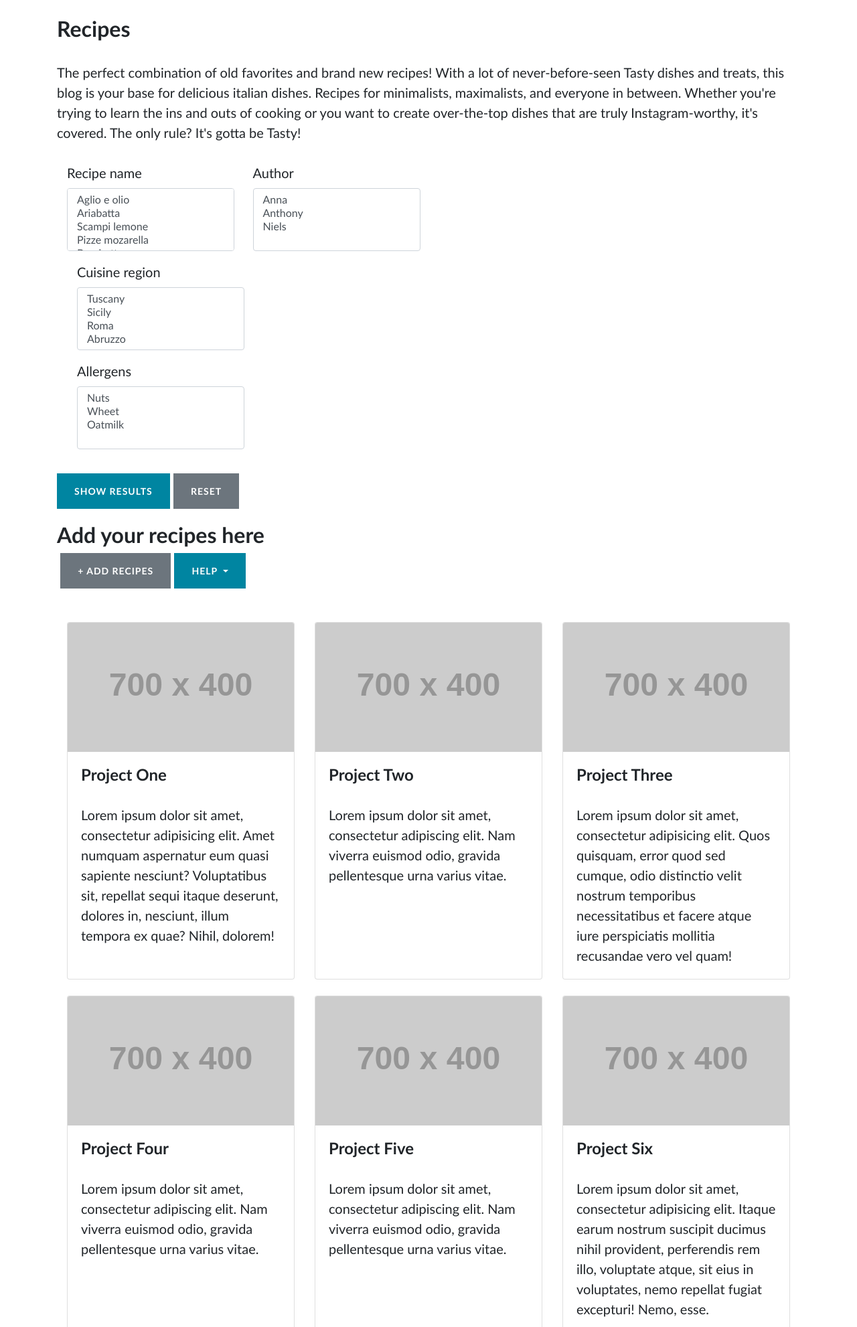
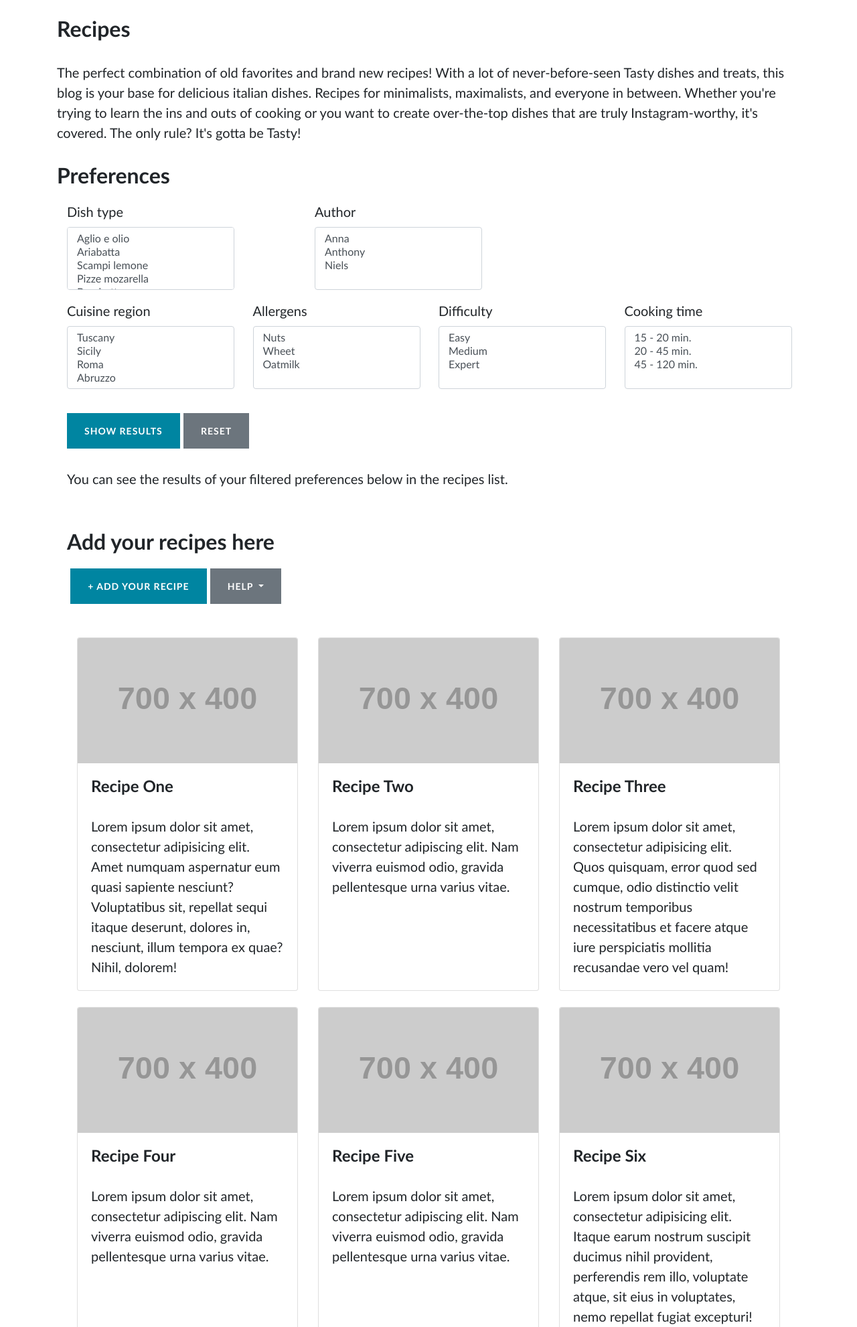
Before and after one commit to Code-Institute-Submissions/portfolio-8, a Flask app: page /recipes in a window 1280 px wide. Shown: the part 558-2540 px from the top of the page at 67% size. Run offline with Flask 2, Linux system fonts and the light colour scheme; grey boxes labelled with a size stand in for pictures from a placeholder-image service; some libraries are stand-ins or nearby versions.

Commit message:
added addrecipes.html pages and linked all pages with Flask

```diff
--- a/static/css/style.css
+++ b/static/css/style.css
@@ -6,12 +6,18 @@
     margin-bottom: 50px;
 }
 
+.col-md-4{
+    display:block;
+}
+
 .kitchen img{
   width: 100%;
   height: auto;
 }
 
-
+.form-group a{
+    font-weight: bold;
+}
 
 .flag{
     margin-right: 1px;
@@ -27,6 +33,10 @@
 
 my-3 p{
     margin-top: 0px;
+}
+
+col-sm-3 a{
+    font-weight: bold;
 }
 
 .related-projects{
@@ -218,7 +228,7 @@ my-3 p{
 }
 
 .container-recipes{
-    margin-top: 20px
+    margin-top: 60px
 }
 
 .button2, input{
@@ -296,3 +306,8 @@ h2 a {
 .form-control{
     width: 250px;
 }
+
+.h2, h2 {
+    font-size: 2rem;
+    margin-bottom: 20px;
+}
--- a/templates/recipes.html
+++ b/templates/recipes.html
@@ -9,13 +9,15 @@
  Whether you're trying to learn the ins and outs of cooking or you want to create over-the-top dishes that are truly Instagram-worthy, it's covered. The only rule? It's gotta be Tasty!
 </p>
 
+<h2>Preferences</h2>
+
 <div class="container">
  <div class="row">
 
-  <div class="col-sm-3">
+  <div class="col-sm-4">
 
    <div class="form-group">
-    <label for="exampleFormControlSelect2">Recipe name</label>
+    <label for="exampleFormControlSelect2">Dish type</label>
     <select multiple class="form-control" id="exampleFormControlSelect2">
       <option>Aglio e olio</option>
       <option>Ariabatta</option>
@@ -26,7 +28,7 @@
   </div>
 </div>
 
-  <div class="col-sm-3">
+  <div class="col-sm-4">
     <label for="exampleFormControlSelect2">Author</label>
     <select multiple class="form-control" id="exampleFormControlSelect2">
       <option>Anna</option>
@@ -35,6 +37,8 @@
     </select>
   </div>
  </div>
+
+ <div class="row">
 
 <div class="col-sm-3">
  <div class="form-group">
@@ -59,11 +63,35 @@
   </div>
  </div>
 
+
+
+ <div class="col-sm-3">
+ <div class="form-group">
+    <label for="exampleFormControlSelect2">Difficulty</label>
+    <select multiple class="form-control" id="exampleFormControlSelect2">
+      <option>Easy</option>
+      <option>Medium</option>
+      <option>Expert</option>
+    </select>
+  </div>
+ </div>
+
+ <div class="col-sm-3">
+ <div class="form-group">
+    <label for="exampleFormControlSelect2">Cooking time</label>
+    <select multiple class="form-control" id="exampleFormControlSelect2">
+      <option>15 - 20 min. </option>
+      <option>20 - 45 min. </option>
+      <option>45 - 120 min. </option>
+    </select>
+  </div>
+ </div>
 </div>
 
 <input class="btn btn-primary" type="submit" value="Show results">
 <input class="btn btn-secondary" type="reset" value="Reset">
 
+<p>You can see the results of your filtered preferences below in the recipes list.</p>
 
 <div class="container-recipes">
  <h2>Add your recipes here</h2>
@@ -75,11 +103,22 @@
   </div>
 
    <span class="caret"></span></button>
-     <a class="btn btn-secondary" href="/addrecipes" role="button">&#43; Add recipes</a>
-   <button class="btn btn-primary dropdown-toggle" type="button" data-toggle="dropdown">Help
+     <a class="btn btn-primary" href="/addrecipes" role="button">&#43; Add your recipe
+     </a>
+  <a class="btn btn-secondary dropdown-toggle" href="#" role="button" id="dropdownMenuLink" data-toggle="dropdown" aria-haspopup="true" aria-expanded="false">
+    Help
+  </a>
+
+  <div class="dropdown-menu" aria-labelledby="dropdownMenuLink">
+    <a class="dropdown-item" href="/contact">Contact me</a>
+    <a class="dropdown-item" href="/instruction">Add recipe instruction</a>
+  </div>
 
 
   </div>
+
+
+
 
 
 
@@ -92,10 +131,10 @@
   <div class="row">
     <div class="col-lg-4 col-sm-6 mb-4">
       <div class="card h-100">
-        <a href="#"><img class="card-img-top" src="http://placehold.it/700x400" alt=""></a>
+        <a href="/detailpage"><img class="card-img-top" src="http://placehold.it/700x400" alt=""></a>
         <div class="card-body">
           <h4 class="card-title">
-            <a href="#">Project One</a>
+            <a href="/detailpage">Recipe One</a>
           </h4>
           <p class="card-text">Lorem ipsum dolor sit amet, consectetur adipisicing elit. Amet numquam aspernatur eum quasi sapiente nesciunt? Voluptatibus sit, repellat sequi itaque deserunt, dolores in, nesciunt, illum tempora ex quae? Nihil, dolorem!</p>
         </div>
@@ -103,10 +142,10 @@
     </div>
     <div class="col-lg-4 col-sm-6 mb-4">
       <div class="card h-100">
-        <a href="#"><img class="card-img-top" src="http://placehold.it/700x400" alt=""></a>
+        <a href="/detailpage"><img class="card-img-top" src="http://placehold.it/700x400" alt=""></a>
         <div class="card-body">
           <h4 class="card-title">
-            <a href="#">Project Two</a>
+            <a href="/detailpage">Recipe Two</a>
           </h4>
           <p class="card-text">Lorem ipsum dolor sit amet, consectetur adipiscing elit. Nam viverra euismod odio, gravida pellentesque urna varius vitae.</p>
         </div>
@@ -117,7 +156,7 @@
         <a href="#"><img class="card-img-top" src="http://placehold.it/700x400" alt=""></a>
         <div class="card-body">
           <h4 class="card-title">
-            <a href="#">Project Three</a>
+            <a href="/detailpage">Recipe Three</a>
           </h4>
           <p class="card-text">Lorem ipsum dolor sit amet, consectetur adipisicing elit. Quos quisquam, error quod sed cumque, odio distinctio velit nostrum temporibus necessitatibus et facere atque iure perspiciatis mollitia recusandae vero vel quam!</p>
         </div>
@@ -125,10 +164,10 @@
     </div>
     <div class="col-lg-4 col-sm-6 mb-4">
       <div class="card h-100">
-        <a href="#"><img class="card-img-top" src="http://placehold.it/700x400" alt=""></a>
+        <a href="/detailpage"><img class="card-img-top" src="http://placehold.it/700x400" alt=""></a>
         <div class="card-body">
           <h4 class="card-title">
-            <a href="#">Project Four</a>
+            <a href="/detailpage">Recipe Four</a>
           </h4>
           <p class="card-text">Lorem ipsum dolor sit amet, consectetur adipiscing elit. Nam viverra euismod odio, gravida pellentesque urna varius vitae.</p>
         </div>
@@ -136,10 +175,10 @@
     </div>
     <div class="col-lg-4 col-sm-6 mb-4">
       <div class="card h-100">
-        <a href="#"><img class="card-img-top" src="http://placehold.it/700x400" alt=""></a>
+        <a href="/detailpage"><img class="card-img-top" src="http://placehold.it/700x400" alt=""></a>
         <div class="card-body">
           <h4 class="card-title">
-            <a href="#">Project Five</a>
+            <a href="/detailpage">Recipe Five</a>
           </h4>
           <p class="card-text">Lorem ipsum dolor sit amet, consectetur adipiscing elit. Nam viverra euismod odio, gravida pellentesque urna varius vitae.</p>
         </div>
@@ -147,10 +186,10 @@
     </div>
     <div class="col-lg-4 col-sm-6 mb-4">
       <div class="card h-100">
-        <a href="#"><img class="card-img-top" src="http://placehold.it/700x400" alt=""></a>
+        <a href="/detailpage"><img class="card-img-top" src="http://placehold.it/700x400" alt=""></a>
         <div class="card-body">
           <h4 class="card-title">
-            <a href="#">Project Six</a>
+            <a href="/detailpage">Recipe Six</a>
           </h4>
           <p class="card-text">Lorem ipsum dolor sit amet, consectetur adipisicing elit. Itaque earum nostrum suscipit ducimus nihil provident, perferendis rem illo, voluptate atque, sit eius in voluptates, nemo repellat fugiat excepturi! Nemo, esse.</p>
         </div>
```
Also changed, not shown: templates/addrecipes.html (+23 -18 lines), templates/detailpage.html (+16 -14 lines).
